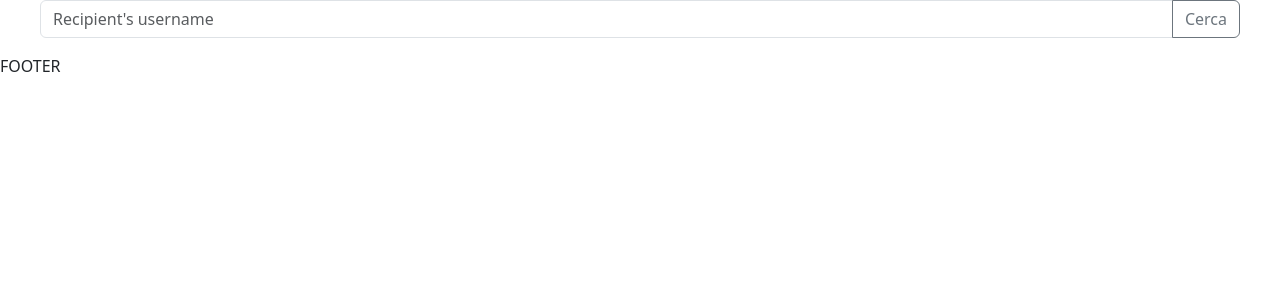
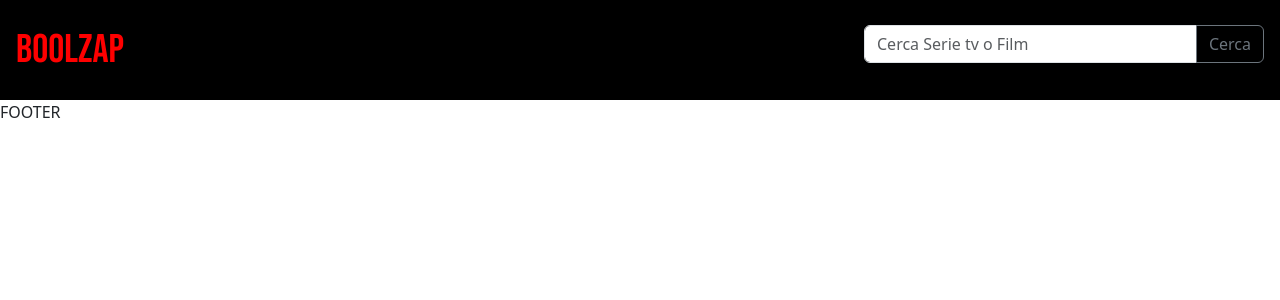
Before and after one commit to MattiaPaiano91/vite-boolflix, a Vue app: page / in a window 1280 px wide. Shown: the top 300 px of the page. Built offline with nearby package versions, Linux system fonts and the light colour scheme.

Commit message:
-completato header milestone 4

```diff
--- a/src/assets/scss/main.scss
+++ b/src/assets/scss/main.scss
@@ -1,4 +1,4 @@
 @use "partials/variables.scss" as *;
 @use "partials/mixins.scss" as *;
-
+@import url('https://fonts.googleapis.com/css2?family=Bebas+Neue&display=swap');
 @import "bootstrap/scss/bootstrap";
--- a/src/components/AppHeader.vue
+++ b/src/components/AppHeader.vue
@@ -1,41 +1,70 @@
 <script>
-import { data } from '../store.js';
-import axios from 'axios';
+import { data } from "../store.js";
+import axios from "axios";
 export default {
-    data() {
-        return {
-            data
-        };
-    },
-    methods: {
-
-    }
-}
+  data() {
+    return {
+      data,
+    };
+  },
+  methods: {},
+};
 </script>
 
+<template>
+  <header class="p-3">
+    <div class="row">
 
-<template>
-    <header>
-        <form
-        @submit.prevent="$emit('userSearch')"
-        action="">
-            <div class="input-group mb-3">
-                <input v-model="data.userSearch" type="text" class="form-control" placeholder="Recipient's username" aria-label="Recipient's username" aria-describedby="button-addon2">
-                <button class="btn btn-outline-secondary" type="submit" id="button-addon2">Cerca</button>
-            </div>
+      <div class="col-6 d-flex align-items-center logo-box">
+          <h1 class="title">BOOLZAP</h1>
+      </div>
+
+      <div class="col-6 d-flex align-items-center justify-content-end ">
+        <form class="h-75" @submit.prevent="$emit('userSearch')" action="">
+          <div class="input-group mb-3 d-flex align-items-center">
+            <input
+              v-model="data.userSearch"
+              type="text"
+              class="form-control "
+              placeholder="Cerca Serie tv o Film"
+              aria-label="Recipient's username"
+              aria-describedby="button-addon2"
+            />
+            <button
+              class="btn btn-outline-secondary"
+              type="submit"
+              id="button-addon2"
+            >
+              Cerca
+            </button>
+          </div>
         </form>
-    </header>
+      </div>
+
+    </div>
+  </header>
 </template>
-<!-- <form
-        @submit.prevent="$emit('userSearch')"
-        action="">
-            <input v-model="data.userSearch" type="text">
-            <button>Cerca</button>
-        </form> -->
+
 <style lang="scss" scoped>
-    @use "../assets/scss/main.scss" as *;
-    form{
-        width: 1200px;
-        margin: 0 auto;
+@use "../assets/scss/main.scss" as *;
+
+header {
+    height: 100px;
+    background-color: black;
+    .row{
+        height: 100%;
+        .logo-box{
+            height: 100%;
+            line-height: 100px;
+            .title{
+                color: red;
+                font-family: 'Bebas Neue', sans-serif;
+                margin: auto 0;
+            }
+        }
+      form {
+       width: 400px;
+      }
+    }
     }
 </style>
--- a/src/components/AppMain.vue
+++ b/src/components/AppMain.vue
@@ -33,31 +33,53 @@ export default {
 
 <template>
     <main>
-        <div v-for="(elem,i) in resultMovie" >
-            <ul>
+        <div class="card-container" v-for="(elem,i) in resultMovie" :key="i">
+            <div class="card">
+                <li><img :src="'https://image.tmdb.org/t/p/w342' + elem.poster_path" :alt="elem.original_title"></li>
+
+            </div>
+            <div class="card-information">
+                <ul>
                 <li>Title:{{ elem.title }}</li>
                 <li>Original title:{{ elem.original_title}}</li>
                 <li>
                     <img :src="rightFlag(elem.original_language)" :alt=elem.original_language>
                 </li>
                 <li>vote:{{ elem.vote_average}}</li>
-                <li><img :src="'https://image.tmdb.org/t/p/w342' + elem.poster_path" :alt="elem.original_title"></li>
             </ul>
+            </div>
         </div>
-        <div v-for="(series,j) in resultTV">
-            <ul>
+        <div class="card-container" v-for="(series,j) in resultTV" :key="j">
+         <div class="card">
+
+             <li><img :src="'https://image.tmdb.org/t/p/w342' + series.poster_path" :alt="series.original_name"></li>
+         </div>
+         <div  class="card-information">
+               <ul>
                 <li>SERIES Title:{{ series.name }}</li>
                 <li>Original title:{{ series.original_name}}</li>
                 <li>
                     <img :src="rightFlag(series.original_language)" :alt=series.original_language>
                 </li>
                 <li>vote:{{ series.vote_average}}</li>
-                <li><img :src="'https://image.tmdb.org/t/p/w342' + series.poster_path" :alt="series.original_name"></li>
             </ul>
+         </div>
         </div>
     </main>
 </template>
 
 <style lang="scss" scoped>
 @use "../assets/scss/main.scss" as *;
+
+main{
+    font-family: 'Bebas Neue', sans-serif;
+   .cardcontainer{
+        .card{
+
+        }
+        .card-information{
+            display: none;
+        }
+   }
+}
 </style>
```
